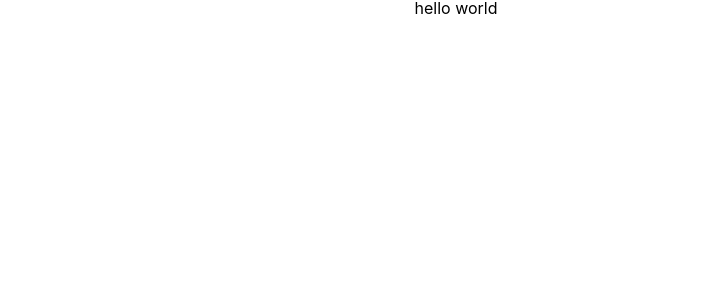
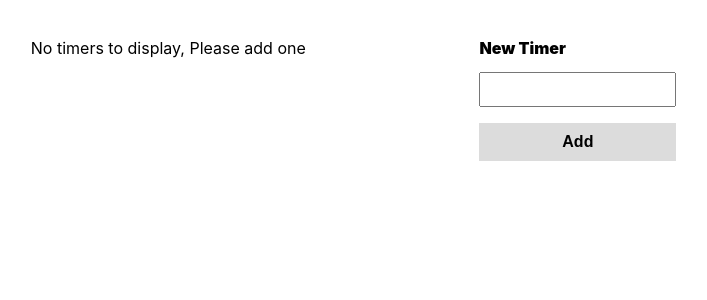
Before and after one commit to prasanthchaduvula/countdown-timer, a React (Create React App) app: page / in a window 1280 px wide. Shown: the top 300 px of the page, without its empty margins (184-891 px from the left). Built offline with nearby package versions, Linux system fonts and the light colour scheme.

Commit message:
Added count down timers

```diff
--- a/src/App.css
+++ b/src/App.css
@@ -1,38 +1,58 @@
 .App {
-  text-align: center;
+  width: 80%;
+  margin: 0 auto;
 }
 
-.App-logo {
-  height: 40vmin;
-  pointer-events: none;
+.timers-com{
+  width: 80%;
+  display: flex;
+  justify-content: space-around;
+  margin: 40px 0px;
 }
 
-@media (prefers-reduced-motion: no-preference) {
-  .App-logo {
-    animation: App-logo-spin infinite 20s linear;
-  }
+.timer-form p{
+  font-weight: 900;
 }
 
-.App-header {
-  background-color: #282c34;
-  min-height: 100vh;
-  display: flex;
-  flex-direction: column;
-  align-items: center;
-  justify-content: center;
-  font-size: calc(10px + 2vmin);
-  color: white;
+.timer-form input {
+  margin: 16px 0;
+  display: block;
+  padding: 8px;
 }
 
-.App-link {
-  color: #61dafb;
+.timer-form button {
+  background-color: gainsboro;
+  border: none;
+  width: 100%;
+  padding: 10px;
+  font-size: medium;
+  font-weight: 900;
 }
 
-@keyframes App-logo-spin {
-  from {
-    transform: rotate(0deg);
-  }
-  to {
-    transform: rotate(360deg);
-  }
+.timer {
+  background-color: gainsboro;
+  padding: 10px 16px;
+  border-radius: 10px;
+  margin: 16px 0;
+  width: 100%;
 }
+
+.timer-countdown {
+  font-weight: 700;
+  font-size: medium;
+  letter-spacing: 1px;
+}
+
+.timer-currtime {
+  margin: 12px 0;
+  font-weight: 500;
+}
+
+.timer-closebtn {
+  background: none;
+  border: none;
+  font-size: large;
+  font-weight: bold;
+  position: relative;
+  left: 150px;
+}
--- a/src/App.js
+++ b/src/App.js
@@ -1,10 +1,20 @@
+import React, { createContext, useReducer } from 'react';
 import './App.css';
+import CountDownTimers from './components/CountDownTimers';
+import {initialState, timersReducer } from './reducers/timers/timerReducer';
+
+export const TimerContext = createContext()
 
 function App() {
+  const [timers, dispatch] = useReducer(timersReducer, initialState)
+
   return (
-    <div className="App">
-      <p>hello world</p>
-    </div>
+    <TimerContext.Provider value={{timers, dispatch }}>
+      <div className="App">
+        <CountDownTimers/>
+      </div>
+    </TimerContext.Provider>
+
   );
 }
 
--- /dev/null
+++ b/src/components/CountDownTimers/CreateTimer.js
@@ -0,0 +1,35 @@
+import React, { useContext, useState } from "react";
+import { TimerContext } from "../../App";
+import { addTimer } from "../../reducers/timers/timerActions";
+
+function CreateTimer() {
+  const timerContext = useContext(TimerContext)
+  const { dispatch } = timerContext
+  const [newTimer, setNewTimer] = useState("");
+
+  const createTimer = () => {
+    const date = new Date();
+
+    const payload = {
+      currTime: date,
+      timerSec: Number(newTimer)
+    };
+
+    dispatch(addTimer(payload));
+    setNewTimer("");
+  };
+
+  return (
+    <div className="timer-form">
+      <p>New Timer</p>
+      <input
+        type="number"
+        value={newTimer}
+        onChange={(e) => setNewTimer(e.target.value)}
+      />
+      <button onClick={createTimer}>Add</button>
+    </div>
+  );
+}
+
+export default CreateTimer;
--- /dev/null
+++ b/src/components/CountDownTimers/ListTimers.js
@@ -0,0 +1,24 @@
+import React, { useContext } from "react";
+import { TimerContext } from "../../App";
+import Timer from "./Timer";
+
+function ListTimers() {
+  const timerContext = useContext(TimerContext);
+  const { timers } = timerContext
+
+  if(timers?.length <= 0){
+    return <h4>No timers to display, Please add one</h4>
+  }
+
+  return (
+    <div>
+      <ul>
+        {timers?.map((timer, index) => (
+          <Timer key={index} id={index} timer={timer} />
+        ))}
+      </ul>
+    </div>
+  );
+}
+
+export default ListTimers;
--- /dev/null
+++ b/src/components/CountDownTimers/Timer.js
@@ -0,0 +1,49 @@
+import React, { useContext, useEffect, useRef } from "react";
+import { decrementTimer, removeTimer } from "../../reducers/timers/timerActions";
+import { TimerContext } from "../../App";
+
+function Timer({ id, timer: {timerSec, currTime} }) {
+  const timerContext = useContext(TimerContext);
+
+  const { dispatch } = timerContext;
+  const timerRef = useRef(null);
+
+  useEffect(() => {
+    const delay = timerSec < 10 ? 1 : 10000;
+    timerRef.current = setInterval(() => { dispatch(decrementTimer(id))}, delay);
+    return () => {
+      clearInterval(timerRef.current);
+    };
+  });
+
+  useEffect(() => {
+    if (timerSec <= 0) {
+      deleteTimer();
+    }
+  }, [timerSec]);
+
+  const deleteTimer = () => {
+    clearInterval(timerRef);
+    dispatch(removeTimer(id));
+  };
+
+  const displayTimer = () => {
+    const displayCurrTime = `${currTime.getDate()}:${currTime.getMonth()}:${currTime.getFullYear()} ${currTime.getHours()}:${currTime.getMinutes()}:${currTime.getSeconds()}`;
+    let t = new Date(currTime);
+    t.setSeconds(t.getSeconds() + timerSec);
+    const displayCounterTime = t.toTimeString().split(" ")[0];
+    return [displayCurrTime, displayCounterTime]
+  }
+
+  const [displayCurrTime, displayCounterTime]  = displayTimer()
+
+  return (
+    <li key={id} className="timer">
+      <button className="timer-closebtn" onClick={deleteTimer}>X</button>
+      <p className="timer-countdown">{displayCounterTime}</p>
+      <p className="timer-currtime">{displayCurrTime}</p>
+    </li>
+  );
+}
+
+export default Timer;
--- /dev/null
+++ b/src/components/CountDownTimers/index.js
@@ -0,0 +1,14 @@
+import React from "react";
+import CreateTimer from "./CreateTimer";
+import ListTimers from "./ListTimers";
+
+function CountDownTimers(){
+  return (
+    <div className="timers-com">
+      <ListTimers />
+      <CreateTimer />
+    </div>
+  )
+}
+
+export default CountDownTimers
--- /dev/null
+++ b/src/reducers/timers/timerActions.js
@@ -0,0 +1,22 @@
+import { ADD_TIMER, DECREMENT_TIMER, REMOVE_TIMER } from "./types";
+
+export const addTimer = (newTimer) => {
+  return {
+    type: ADD_TIMER,
+    payload: newTimer
+  }
+}
+
+export const decrementTimer = (timerId) => {
+  return {
+    type: DECREMENT_TIMER,
+    payload: timerId
+  }
+}
+
+export const removeTimer = (timerId) => {
+  return {
+    type: REMOVE_TIMER,
+    payload: timerId
+  }
+}
--- /dev/null
+++ b/src/reducers/timers/timerReducer.js
@@ -0,0 +1,24 @@
+import { ADD_TIMER, DECREMENT_TIMER, REMOVE_TIMER } from "./types";
+
+export const initialState = [];
+
+export const timersReducer = (state, action) => {
+  switch (action.type) {
+    case ADD_TIMER:
+      return [action.payload, ...state];
+
+    case DECREMENT_TIMER:
+      return state?.map((item, index) => {
+        if (index == action.payload) {
+          item.timerSec -= 10;
+        }
+        return item;
+      })
+
+    case REMOVE_TIMER:
+      return state?.filter((item, idx) => idx != action.payload);
+
+    default:
+      return state;
+  }
+};
--- /dev/null
+++ b/src/reducers/timers/types.js
@@ -0,0 +1,3 @@
+export const ADD_TIMER = "ADD_TIMER";
+export const DECREMENT_TIMER = "DECREMENT_TIMER";
+export const REMOVE_TIMER = "REMOVE_TIMER"
```
